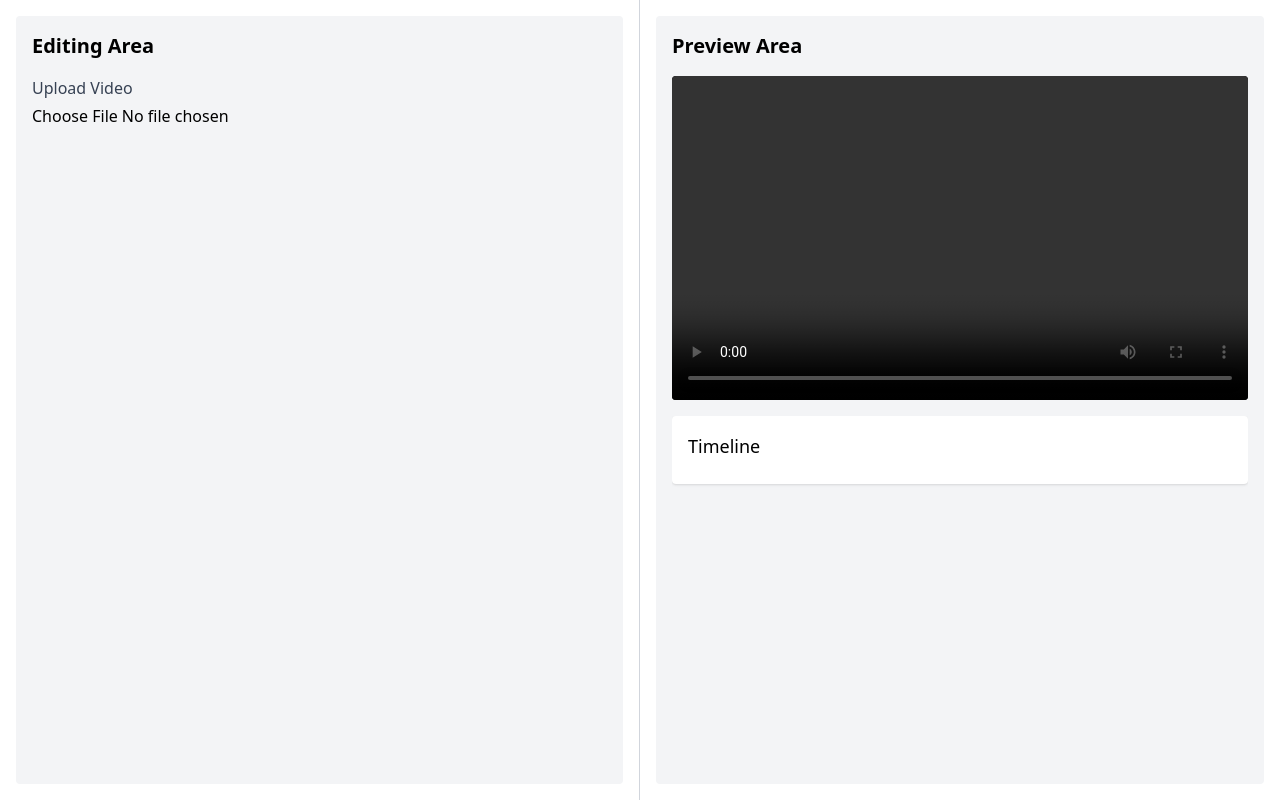
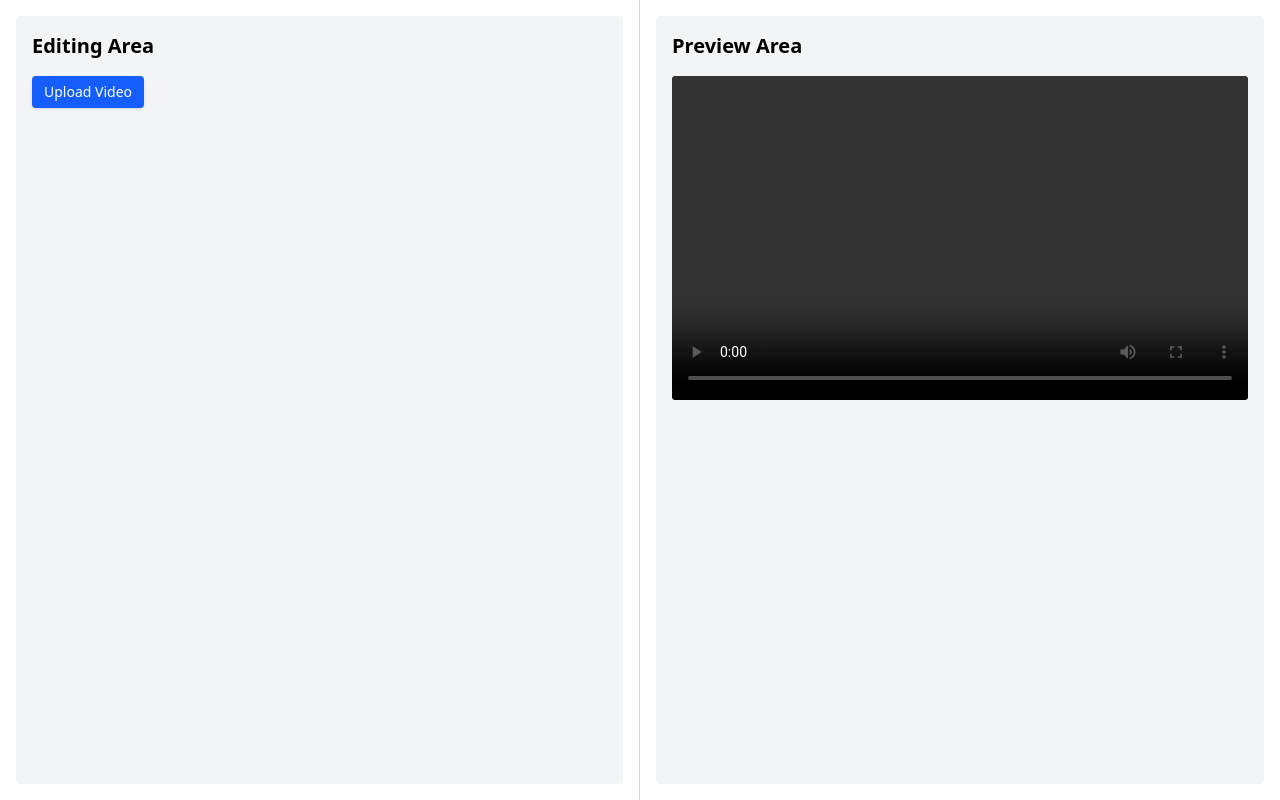
Before and after one commit to peggy-chien/video-highlight-tool, a React (Vite) app: page / in a window 1280 px wide. Built offline with nearby package versions, Linux system fonts and the light colour scheme.

Commit message:
feat: UI/UX improvements
1. Hide the default file input element.
2. Hide the Timeline section if no selected sentences performed.

```diff
--- a/src/components/EditingArea.tsx
+++ b/src/components/EditingArea.tsx
@@ -4,7 +4,7 @@ import { processVideo } from '../services/videoService';
 import TranscriptSection from './TranscriptSection';
 
 const EditingArea: React.FC = () => {
-  const { processingData, setVideoFile, setProcessingData, selectedSentences } = useVideoStore();
+  const { processingData, setVideoFile, setProcessingData, selectedSentences, toggleSentenceSelection, videoFile } = useVideoStore();
 
   const handleFileUpload = useCallback(async (event: React.ChangeEvent<HTMLInputElement>) => {
     const file = event.target.files?.[0];
@@ -13,11 +13,19 @@ const EditingArea: React.FC = () => {
       try {
         const data = await processVideo(file);
         setProcessingData(data);
+        // Auto-select suggested highlights
+        if (data.suggestedHighlights && data.suggestedHighlights.length > 0) {
+          data.suggestedHighlights.forEach((id) => {
+            if (!selectedSentences.has(id)) {
+              toggleSentenceSelection(id);
+            }
+          });
+        }
       } catch (error) {
         console.error('Error processing video:', error);
       }
     }
-  }, [setVideoFile, setProcessingData]);
+  }, [setVideoFile, setProcessingData, selectedSentences, toggleSentenceSelection]);
 
   return (
     <div className="h-full bg-gray-100 p-4 rounded flex flex-col">
@@ -31,16 +39,23 @@ const EditingArea: React.FC = () => {
       </div>
 
       {/* Video Upload */}
-      <div className="mb-6">
-        <label className="block mb-2">
-          <span className="text-gray-700">Upload Video</span>
+      <div className="mb-6 flex items-center gap-4">
+        <label
+          htmlFor="video-upload"
+          className="cursor-pointer px-3 py-1.5 bg-blue-600 text-white rounded shadow hover:bg-blue-700 transition-colors font-medium inline-block text-sm"
+        >
+          {videoFile ? "Pick Another One" : "Upload Video"}
           <input
+            id="video-upload"
             type="file"
             accept="video/*"
             onChange={handleFileUpload}
-            className="mt-1 block w-full"
+            className="hidden"
           />
         </label>
+        {videoFile && (
+          <span className="text-gray-700 truncate max-w-xs">{videoFile.name}</span>
+        )}
       </div>
 
       {/* Scrollable Transcript Sections */}
--- a/src/components/TimelinePreview.tsx
+++ b/src/components/TimelinePreview.tsx
@@ -3,6 +3,8 @@ import { useVideoStore } from '../store/videoStore';
 
 const TimelinePreview: React.FC = () => {
   const { processingData, selectedSentences, setCurrentTime } = useVideoStore();
+
+  if (!processingData || selectedSentences.size === 0) return null;
 
   const handleSeek = (time: number) => {
     setCurrentTime(time);
@@ -10,10 +12,10 @@ const TimelinePreview: React.FC = () => {
   };
 
   return (
-    <div className="p-4 bg-white rounded shadow">
+    <div className="mt-4 p-4 bg-white rounded shadow">
       <h3 className="text-lg font-medium mb-2">Timeline</h3>
       <div className="space-y-2">
-        {processingData?.sections.map((section) => (
+        {processingData.sections.map((section) => (
           <div key={section.title} className="space-y-1">
             <h4 className="text-sm font-medium text-gray-600">{section.title}</h4>
             <div className="flex flex-wrap gap-2">
```
